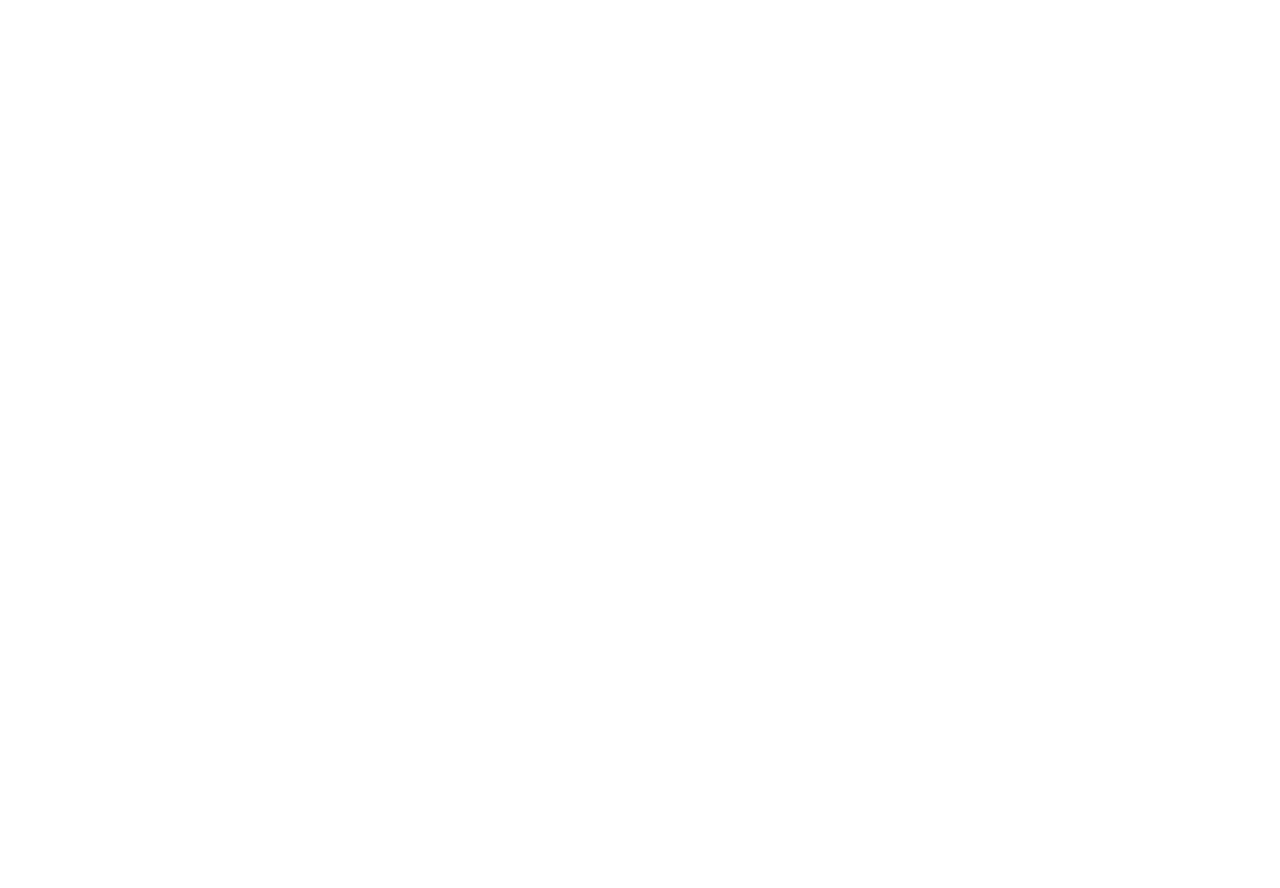
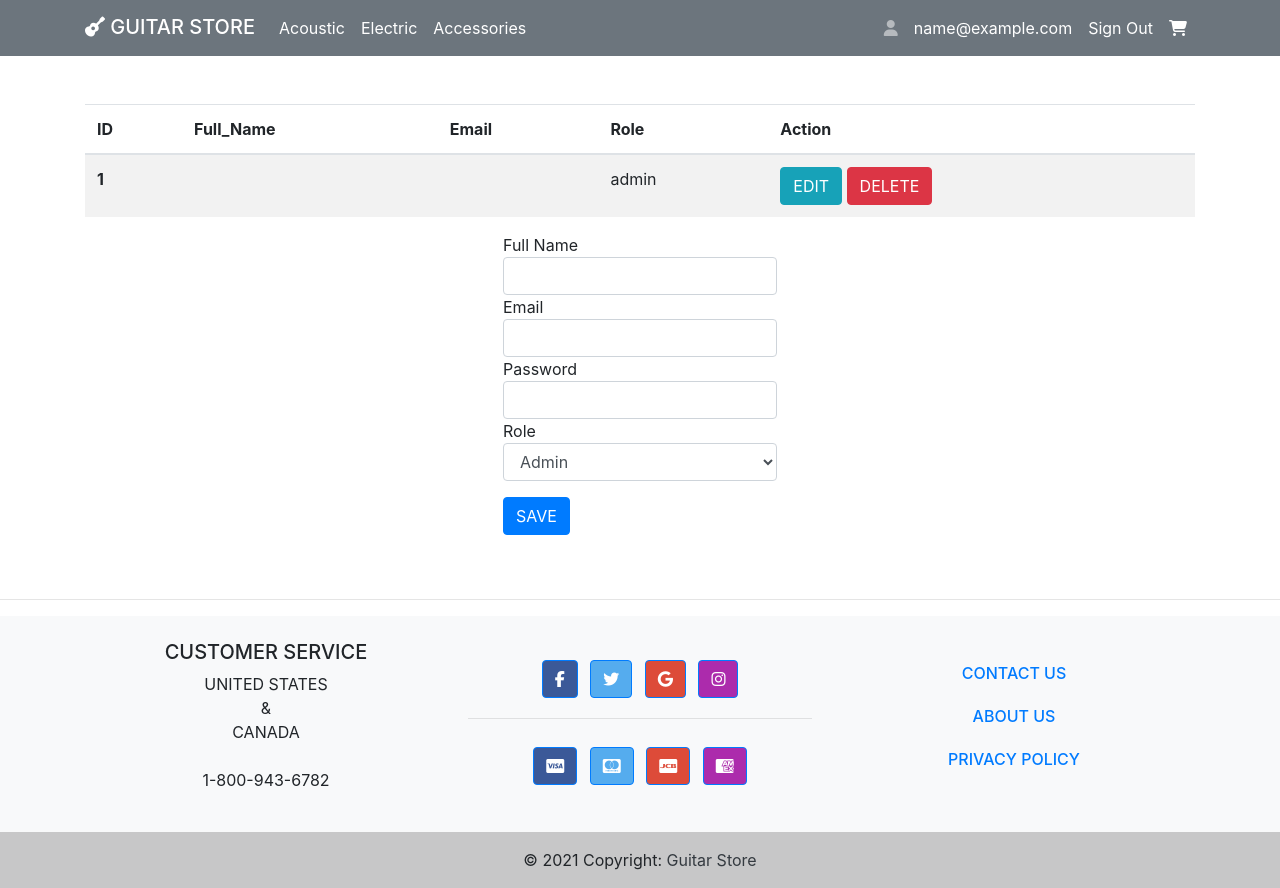
Before and after one commit to Ryosukemaki/Portfolio_GuitarECSite, a PHP site: page /guitarUsersPage.php in a window 1280 px wide. Before the commit the page is empty. Before the commit the page ends 800 px from the top, so only its background shows below. Run offline with PHP 8.4, Linux system fonts and the light colour scheme; the visitor is signed in with stand-in values (Sample User, id 1); tables that the repository leaves empty or names only in its code hold one stand-in row (values such as "Sample post"); data that the repository does not hold is empty; some libraries are stand-ins or nearby versions.

Commit message:
2021.06.23 update.

```diff
--- a/Inc/login_inc.php
+++ b/Inc/login_inc.php
@@ -22,6 +22,7 @@ if (isset($_POST['login'])){
                 $_SESSION["id"] = $row['id'];
                 $_SESSION["Email"] = $row['Email'];
                 $_SESSION["PWD"] = $row['PWD'];
+                $_SESSION["role"] = $row['role'];
                 header("location: ../index.php");
             }
 
@@ -30,7 +31,7 @@ if (isset($_POST['login'])){
     }
 
 } else {
-    header("location: ../login.php");
+    header("location: ../login.php" . $conn->error);
 }
 $conn->close();
 
--- a/Inc/logout_inc.php
+++ b/Inc/logout_inc.php
@@ -0,0 +1,6 @@
+<?php
+session_start();
+session_unset();
+session_destroy();
+header("location: ../index.php");
+?>
--- a/Inc/signup_inc.php
+++ b/Inc/signup_inc.php
@@ -9,6 +9,7 @@ if (isset($_POST['signup'])){
     $email = $_POST["email"];
     $pwd = $_POST["password"];
     $pwd2 = $_POST["password2"];
+    $role = 1;
     $pwdHashed = password_hash($pwd, PASSWORD_DEFAULT);
 
     $sql = "SELECT * FROM Guitar_users WHERE Email = '$email';";
@@ -21,7 +22,7 @@ if (isset($_POST['signup'])){
     }else if($pwd!=$pwd2){
         header("location: ../signup.php?NotSamePWD=exist");
     } else{
-        $sql = "INSERT INTO Guitar_users (Full_Name, Email, PWD) VALUES ('$name', '$email', '$pwdHashed')";
+        $sql = "INSERT INTO Guitar_users (Full_Name, Email, PWD, role) VALUES ('$name', '$email', '$pwdHashed', '$role')";
             if ($conn->query($sql)) {
                 header("location: ../login.php?signup=success");
             } else {
--- a/guitarStockPage.php
+++ b/guitarStockPage.php
@@ -71,8 +71,8 @@
                    <a href="" class="btn btn-warning">Warning</a>
                    </td>
                    <td>
-                   <a href="stock.php?edit=<?php echo $row["id"]; ?>" class="btn btn-info">EDIT</a>
-                   <a href="stock.php?delete=<?php echo $row["id"]; ?>" class="btn btn-danger">DELETE</a>
+                   <a href="guitarStockPage.php?edit=<?php echo $row["id"]; ?>" class="btn btn-info">EDIT</a>
+                   <a href="guitarStockPage.php?delete=<?php echo $row["id"]; ?>" class="btn btn-danger">DELETE</a>
                    </td>
                 </tr>
 <?php
--- a/guitarUsersPage.php
+++ b/guitarUsersPage.php
@@ -0,0 +1,163 @@
+<?php
+    include_once "header.php";
+?>
+
+<!-- Default Value -->
+<?php
+        $fullName = '';
+        $email = '';
+        $pwd = '';
+        $role = '';
+        $update = false;
+        $id = 0;
+?>
+
+<!-- Function Delete Data -->
+<?php
+        if(isset($_GET['delete'])){
+          $id = $_GET['delete'];
+          $sql = "DELETE FROM Guitar_users WHERE id = $id;";
+
+          if(mysqli_query($conn, $sql)){
+?>
+              <div class="alert alert-success" role="alert">
+                 Record deleting successfully!
+              </div>
+<?php
+          } else {
+?>
+              <div class="alert alert-danger" role="alert">
+                  Error deleting record:
+              </div>
+<?php
+          }
+        }
+?>
+
+<!-- Function Click Edit button -->
+<?php
+        if(isset($_GET['edit'])){
+          $id = $_GET['edit'];
+
+          $sql ="SELECT * FROM Guitar_users WHERE id = $id;";
+          $result = $conn->query($sql);
+          $update = true;
+
+          if(mysqli_num_rows($result) > 0){
+            $row = mysqli_fetch_assoc($result);
+            $fullName = $row['Full_Name'];
+            $email = $row['Email'];
+            $pwd = $row['PWD'];
+            $role = $row['role'];
+          } else{
+            echo "0 result";
+          }
+        }
+?>
+
+<!-- Function Insert Date -->
+<?php
+        if(isset($_POST['save'])){
+        $fullName = $_POST['fullName'];
+        $email = $_POST['email'];
+        $pwd = $_POST['password'];
+        $role = $_POST['role'];
+        $pwdHashed = password_hash($pwd, PASSWORD_DEFAULT);
+
+//sql to create table
+        $sql = "INSERT INTO Guitar_users (Full_Name, Email, PWD, role) VALUE('$fullName', '$email', '$pwdHashed', '$role')";
+
+            if($conn->query($sql) === TRUE){
+?>
+              <div class="alert alert-success" role="alert">
+                New record created successfully!
+              </div>
+<?php
+            } else{
+?>
+              <div class="alert alert-danger" role="alert">
+                    Error creating new record <?php echo $conn->error;?>
+              </div>
+<?php
+            }
+          }
+?>
+
+<!-- Display Guitar Users -->
+       <div class="container mt-5">
+          <table class="table table-striped">
+            <thead>
+              <tr>
+                <th scope="col">ID</th>
+                <th scope="col">Full_Name</th>
+                <th scope="col">Email</th>
+                <th scope="col">Role</th>
+                <th scope="col">Action</th>
+              </tr>
+              </thead>
+            <tbody>
+<?php
+              $sql = "SELECT * FROM Guitar_users";
+              $result = $conn->query($sql);
+
+              if($result){
+                while($row = $result->fetch_assoc()){
+?>
+                <tr>
+                   <th scope="row"><?php echo $row["id"];?></th>
+                   <td><?php echo $row["Full_Name"];?></td>
+                   <td><?php echo $row["Email"];?></td>
+                   <td><?php echo $row["role"];?></td>
+                   <td>
+                   <a href="guitarUsersPage.php?edit=<?php echo $row["id"]; ?>" class="btn btn-info">EDIT</a>
+                   <a href="guitarUsersPage.php?delete=<?php echo $row["id"]; ?>" class="btn btn-danger">DELETE</a>
+                   </td>
+                </tr>
+<?php
+                 }
+?>
+            </tbody>
+          </table>
+        </div>
+<?php
+                } else{
+                    echo "0 results";
+                }
+?>
+
+<!-- Display Insert and Edit Form -->
+          <div class="row justify-content-center">
+              <form action="" method="POST">
+<?php
+                if($update == true){
+?>
+                  <input type="hidden" name="id" value  ="<?php echo $id; ?>">
+                  Full Name <input type="text" name="fullName" class="form-control" value="<?php echo $fullName; ?>" >
+                  Email <input type="email" name="email" class="form-control" value="<?php echo $email; ?>" >
+                  Password <input type="password" name="password" class="form-control" value="<?php echo $pwd; ?>" >
+                  Role<select class="form-control" name="role" value="<?php echo $role; ?>">
+                        <option value = 2>Admin</option>
+                        <option value = 1>Cosutomor</option>
+                      </select>
+                  <button type="submit" name="update" class="btn btn-primary my-3">UPDATE</button>
+<?php
+                } else{
+?>
+                  Full Name <input type="text" name="fullName" class="form-control" >
+                  Email <input type="email" name="email" class="form-control" >
+                  Password <input type="password" name="password" class="form-control" >
+                  Role<select class="form-control" name="role" value="<?php echo $role; ?>">
+                        <option value = 2>Admin</option>
+                        <option value = 1>Cosutomor</option>
+                      </select>
+                  <button type="submit" name="save" class="btn btn-primary my-3">SAVE</button>
+<?php
+                  }
+?>
+              </form>
+          </div>
+
+
+<?php
+    include_once "footer.php";
+?>
--- a/header.php
+++ b/header.php
@@ -1,6 +1,6 @@
 <?php
     require_once 'dbConnect.php';
-    // session_start();
+    session_start();
 ?>
 
 <!DOCTYPE html>
@@ -26,7 +26,7 @@
 <body>
     <nav class="navbar navbar-expand-lg navbar-dark bg-secondary">
       <div class="container">
-      <a class="navbar-brand" href="index.php"><i class="fas fa-guitar"></i><h5>GUITAR STORE</h5></a>
+      <a class="navbar-brand pb-0" href="index.php"><h5><i class="fas fa-guitar"></i> GUITAR STORE</h5></a>
       <button class="navbar-toggler" type="button" data-toggle="collapse" data-target="#navbarSupportedContent" aria-controls="navbarSupportedContent" aria-expanded="false" aria-label="Toggle navigation">
         <span class="navbar-toggler-icon"></span>
       </button>
@@ -45,29 +45,51 @@
             <ul class="navbar-nav ml-auto">
 
 <?php
-              if(isset($_SESSION['Email'])){
+              // Admin Page
+              if(isset($_SESSION['Email']) && $_SESSION['role'] == 2){
                     $user = $_SESSION['Email'];
 ?>
                     <li class="nav-item">
-                        <a class="nav-link" href="">USERS</a>
+                        <a class="nav-link" href="#"><i class="fas fa-user"></i></a>
                     </li>
                     <li class="nav-item active">
-                        <a class="nav-link" href="#"><?php echo "Welcome $user" ?></a>
+                        <a class="nav-link" href="#"><?php echo "$user" ?></a>
+                    </li>
+                    <li class="nav-item">
+                        <a class="nav-link" href="guitarStockPage.php">Stuff Stock</a>
+                    </li>
+                    <li class="nav-item">
+                        <a class="nav-link" href="guitarUsersPage.php">Users</a>
                     </li>
                     <li class="nav-item active">
-                        <a class="nav-link" href="Inc/logout_inc.php">LOG OUT</a>
+                        <a class="nav-link" href="Inc/logout_inc.php">Sign Out</a>
                     </li>
 <?php
+              // Ordinary Costomer Page
+              } else if(isset($_SESSION['Email'])) {
+                $user = $_SESSION['Email'];
+?>
+                    <li class="nav-item">
+                        <a class="nav-link" href="#"><i class="fas fa-user"></i></a>
+                    </li>
+                    <li class="nav-item active">
+                        <a class="nav-link" href="#"><?php echo "$user" ?></a>
+                    </li>
+                    <li class="nav-item active">
+                        <a class="nav-link" href="Inc/logout_inc.php">Sign Out</a>
+                    </li>
+                    <li class="nav-item active">
+                        <a class="nav-link" href=""><i class="fas fa-shopping-cart"></i></a>
+                    </li>
+<?php
+
               } else {
 ?>
                     <li class="nav-item">
-                        <a class="nav-link" href="guitarStockPage.php">仮stock</a>
-                    </li>
-                    <li class="nav-item">
-                        <a class="nav-link" href="signup.php">SIGN UP</a>
+                        <a class="nav-link" href="signup.php"><i class="fas fa-user-plus"></i> Sign Up</a>
                     </li>
                     <li class="nav-item active">
-                        <a class="nav-link" href="login.php">LOGIN</a>
+                        <a class="nav-link" href="login.php"><i class="fas fa-sign-in-alt"></i> Login</a>
                     </li>
                     <li class="nav-item active">
                         <a class="nav-link" href=""><i class="fas fa-shopping-cart"></i></a>
```
